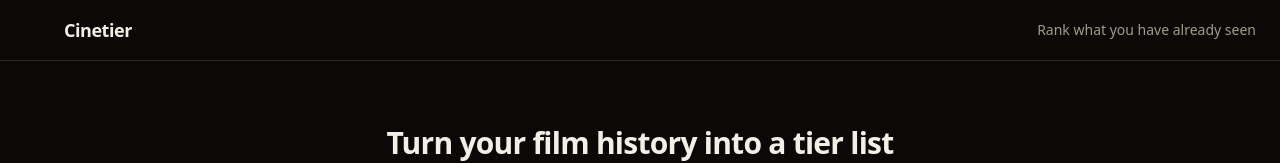
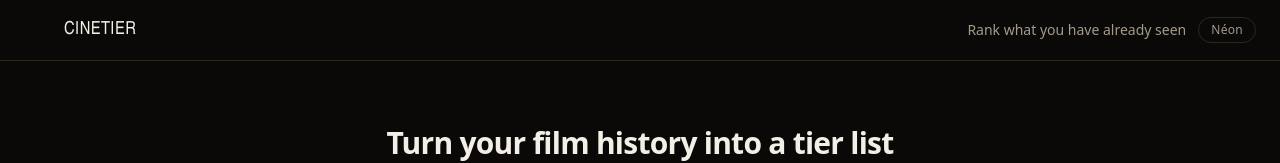
Before and after one commit to myqzurdux3/cinetier, a React (Vite) app: page / in a window 1280 px wide. Shown: the top 163 px of the page. Built offline with nearby package versions, Linux system fonts and the light colour scheme; what @zip.js/zip.js would draw is missing.

Commit message:
feat(ui): let the reader choose between the two themes

```diff
--- a/eslint.config.js
+++ b/eslint.config.js
@@ -75,4 +75,22 @@ export default tseslint.config(
       'react-hooks/exhaustive-deps': 'warn',
     },
   },
+  {
+    files: ['src/ui/**/*.{ts,tsx}'],
+    ignores: ['src/ui/logoMark.ts'],
+    rules: {
+      'no-restricted-syntax': [
+        'error',
+        {
+          // Every colour belongs to a theme, and a literal belongs to neither.
+          // logoMark.ts is exempt: a favicon data URI cannot read a CSS variable,
+          // so the mark's literal values live there and nowhere else.
+          selector:
+            "Literal[value=/#[0-9a-fA-F]{3,8}\\b|\\brgba?\\(|\\bhsla?\\(/]",
+          message:
+            'Colours come from theme tokens, never literals — add a token in src/index.css.',
+        },
+      ],
+    },
+  },
 );
--- a/index.html
+++ b/index.html
@@ -28,6 +28,18 @@
     />
   </head>
   <body>
+    <script>
+      // Applied before the first paint. React mounts too late: a visitor on the
+      // neon theme would see the default one for a frame on every single visit.
+      // Inlined rather than imported for the same reason — a module request is a
+      // round trip. Kept in step with src/services/theme.ts by tests/ui/theme.test.ts.
+      try {
+        var t = localStorage.getItem('cinetier:theme');
+        if (t === 'neon') document.documentElement.dataset.theme = t;
+      } catch (e) {
+        /* storage blocked; the default theme is already correct */
+      }
+    </script>
     <div id="root"></div>
     <script type="module" src="/src/main.tsx"></script>
   </body>
--- /dev/null
+++ b/src/services/theme.ts
@@ -0,0 +1,42 @@
+export type ThemeName = 'cinema' | 'neon';
+
+export const THEMES: readonly ThemeName[] = ['cinema', 'neon'];
+export const DEFAULT_THEME: ThemeName = 'cinema';
+
+const KEY = 'cinetier:theme';
+
+function isTheme(value: unknown): value is ThemeName {
+  return typeof value === 'string' && (THEMES as readonly string[]).includes(value);
+}
+
+/**
+ * The chosen theme, or the default.
+ *
+ * localStorage rather than IndexedDB because this has to be readable
+ * synchronously before React mounts; an asynchronous read would show the
+ * default theme for a frame on every visit.
+ */
+export function loadTheme(): ThemeName {
+  try {
+    const stored = localStorage.getItem(KEY);
+    return isTheme(stored) ? stored : DEFAULT_THEME;
+  } catch {
+    // Private mode and blocked-storage settings throw here. A theme is a
+    // preference; losing it costs nothing, and throwing would cost the page.
+    return DEFAULT_THEME;
+  }
+}
+
+export function saveTheme(theme: ThemeName): void {
+  try {
+    localStorage.setItem(KEY, theme);
+  } catch {
+    // As above: the choice simply will not survive the session.
+  }
+}
+
+/** The default theme's values live on :root, so it is the absence of a marker. */
+export function applyTheme(theme: ThemeName): void {
+  if (theme === DEFAULT_THEME) document.documentElement.removeAttribute('data-theme');
+  else document.documentElement.dataset.theme = theme;
+}
--- a/src/ui/Shell.tsx
+++ b/src/ui/Shell.tsx
@@ -1,5 +1,6 @@
 import type { ReactNode } from 'react';
 import { Logo } from './Logo';
+import { ThemeToggle } from './theme/ThemeToggle';
 
 interface ShellProps {
   children: ReactNode;
@@ -10,10 +11,11 @@ export function Shell({ children }: ShellProps) {
     <div className="min-h-screen bg-screen text-ink flex flex-col">
       <header className="flex items-center gap-3 px-6 py-4 border-b border-line">
         <Logo />
-        <span className="text-lg font-semibold tracking-tight">Cinetier</span>
+        <span className="font-display text-lg tracking-wide uppercase">Cinetier</span>
         <span className="ml-auto hidden text-sm text-ink-dim sm:block">
           Rank what you have already seen
         </span>
+        <ThemeToggle />
       </header>
 
       <main className="flex-1">{children}</main>
--- /dev/null
+++ b/src/ui/theme/ThemeToggle.tsx
@@ -0,0 +1,25 @@
+import { useTheme } from './useTheme';
+import type { ThemeName } from '@/services/theme';
+
+const NEXT: Record<ThemeName, { theme: ThemeName; label: string }> = {
+  cinema: { theme: 'neon', label: 'Néon' },
+  neon: { theme: 'cinema', label: 'Salle obscure' },
+};
+
+export function ThemeToggle() {
+  const { theme, setTheme } = useTheme();
+  const next = NEXT[theme];
+
+  return (
+    <button
+      type="button"
+      onClick={() => setTheme(next.theme)}
+      // The label names the destination, not the current state: a control
+      // labelled with what you already have tells you nothing about the click.
+      aria-label={`Switch to the ${next.label} theme`}
+      className="rounded-full border border-line px-3 py-1 text-xs tracking-wide text-ink-dim transition-colors hover:border-accent hover:text-ink"
+    >
+      {next.label}
+    </button>
+  );
+}
--- /dev/null
+++ b/src/ui/theme/useTheme.ts
@@ -0,0 +1,18 @@
+import { useCallback, useState } from 'react';
+import { loadTheme, saveTheme, applyTheme, type ThemeName } from '@/services/theme';
+
+/**
+ * The theme as React state. The document attribute is the source of truth for
+ * styling; this only keeps the control's label in step with it.
+ */
+export function useTheme(): { theme: ThemeName; setTheme: (theme: ThemeName) => void } {
+  const [theme, setThemeState] = useState<ThemeName>(() => loadTheme());
+
+  const setTheme = useCallback((next: ThemeName) => {
+    setThemeState(next);
+    saveTheme(next);
+    applyTheme(next);
+  }, []);
+
+  return { theme, setTheme };
+}
```
Also changed, not shown: 2 other files (tests, documents, lock files or other folders).
